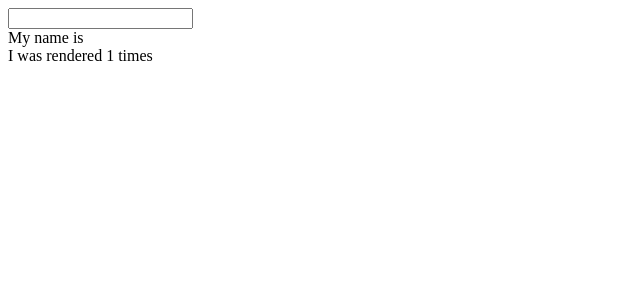
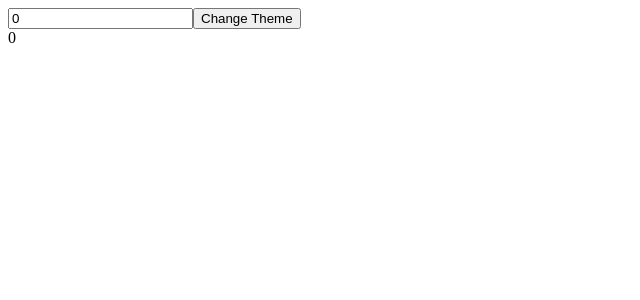
Before and after one commit to desaijay315/react-hooks, a React (Create React App) app: page / in a window 1280 px wide. Shown: the top 300 px of the page, without its empty margins (0-640 px from the left). Built offline with nearby package versions, Linux system fonts and the light colour scheme.

Commit message:
useMemo usage

```diff
--- /dev/null
+++ b/src/Memo.js
@@ -0,0 +1,34 @@
+import React, { useState, useMemo, useEffect } from 'react';
+
+function slowFunction(num) {
+    console.log('Calling slow function');
+    for (let i = 0; i < 10000000; i++) { }
+    return num * 2;
+}
+
+function Memo() {
+    const [number, setNumber] = useState(0)
+    const [dark, setDark] = useState(false)
+    const doubleNumber = useMemo(() => slowFunction(number), [number])
+
+    const themeStyles = useMemo(() => {
+        return {
+            backgroundColor: dark ? 'black' : 'white',
+            color: dark ? 'white' : 'black'
+        }
+    }, [dark])
+
+    useEffect(() => {
+        console.log('render themes changes')
+    }, [themeStyles])
+
+    return (
+        <>
+            <input type="number" value={number} onChange={e => setNumber(parseInt(e.target.value))} />
+            <button onClick={() => setDark(prevDark => !prevDark)}>Change Theme</button>
+            <div style={themeStyles}>{doubleNumber}</div>
+        </>
+    );
+}
+
+export default Memo;
--- a/src/index.js
+++ b/src/index.js
@@ -1,11 +1,11 @@
 import React from 'react';
 import ReactDOM from 'react-dom';
-import Ref from './Ref';
+import Memo from './Memo';
 
 
 ReactDOM.render(
   <React.StrictMode>
-    <Ref />
+    <Memo />
   </React.StrictMode>,
   document.getElementById('root')
 );
```
Also changed, not shown: 1 other file (tests, documents, lock files or other folders).
